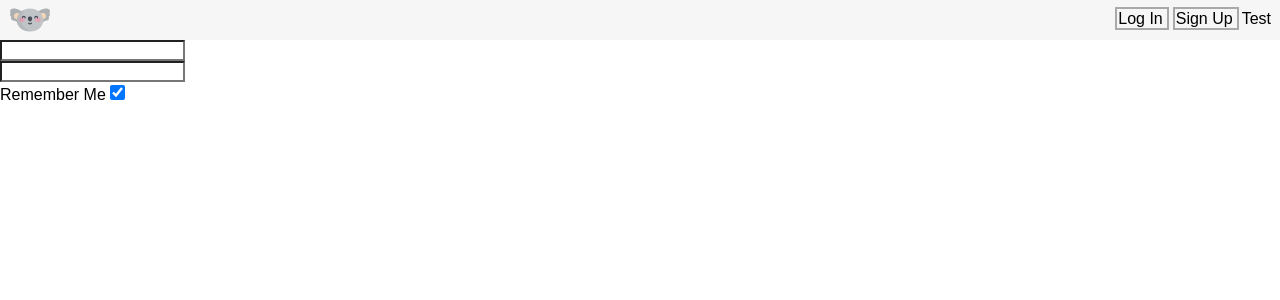
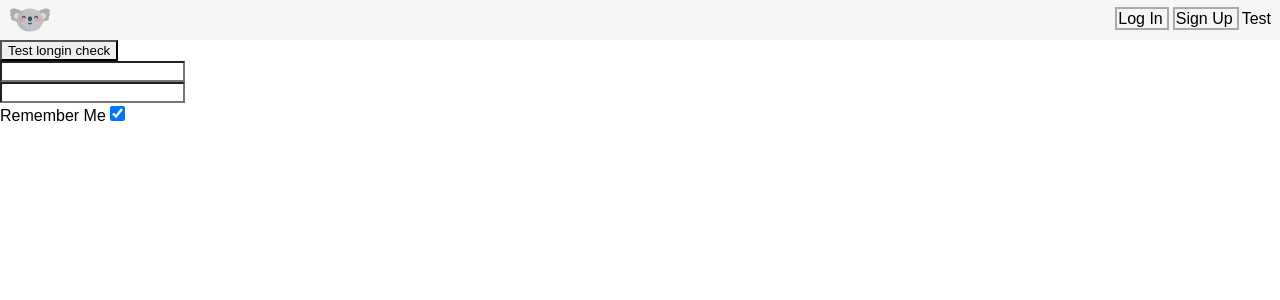
Before and after one commit to YousofMersal/yousof.site, a React app: page /login in a window 1280 px wide. Shown: the top 300 px of the page. Built offline with nearby package versions, Linux system fonts and the light colour scheme.

Commit message:
Temporary button to test login

```diff
--- a/src/client/App.jsx
+++ b/src/client/App.jsx
@@ -4,6 +4,7 @@ import Landing from './containers/Landing'
 import SingleMovie from './containers/SingleMovie'
 import Nav from './components/Nav'
 import Login from './components/user/login'
+// import { LoginCheck } from './api/UserAPI'
 
 export default class MyRoutes extends Component {
   constructor(props) {
@@ -13,7 +14,9 @@ export default class MyRoutes extends Component {
     }
   }
 
-  componentDidMount() {}
+  componentDidMount() {
+    // LoginCheck().then(res => console.log(res))
+  }
 
   render() {
     return (
--- a/src/client/api/UserAPI.js
+++ b/src/client/api/UserAPI.js
@@ -9,4 +9,14 @@ async function LoginCheck(data) {
   }
 }
 
-export { LoginCheck }
+async function isloggedin() {
+  try {
+    const res = await Axios.post('/auth/isloggedin')
+    console.log(res)
+    return res
+  } catch (err) {
+    console.log(err)
+  }
+}
+
+export { LoginCheck, isloggedin }
--- a/src/client/components/user/login.jsx
+++ b/src/client/components/user/login.jsx
@@ -1,6 +1,6 @@
 import React, { Component } from 'react'
 import InputField from './form/InputField'
-import { LoginCheck } from '../../api/UserAPI'
+import { LoginCheck, isloggedin } from '../../api/UserAPI'
 
 export default class Login extends Component {
   constructor(props) {
@@ -11,6 +11,10 @@ export default class Login extends Component {
       remember: true,
       isValid: null
     }
+  }
+
+  handleCheck = () => {
+    isloggedin().then(res => console.log(res))
   }
 
   handleInpChange = e => {
@@ -50,6 +54,11 @@ export default class Login extends Component {
   render() {
     return (
       <div>
+        <div>
+          <button type='submit' onClick={this.handleCheck}>
+            Test longin check
+          </button>
+        </div>
         <form onSubmit={this.onSubmitClickHandler}>
           <InputField
             type='text'
@@ -74,6 +83,7 @@ export default class Login extends Component {
               onChange={this.handleInpChange}
             />
           </div>
+
           {/* <div className='formCont'>
             <label htmlFor='UserName'>User Name</label>
             <input
```
